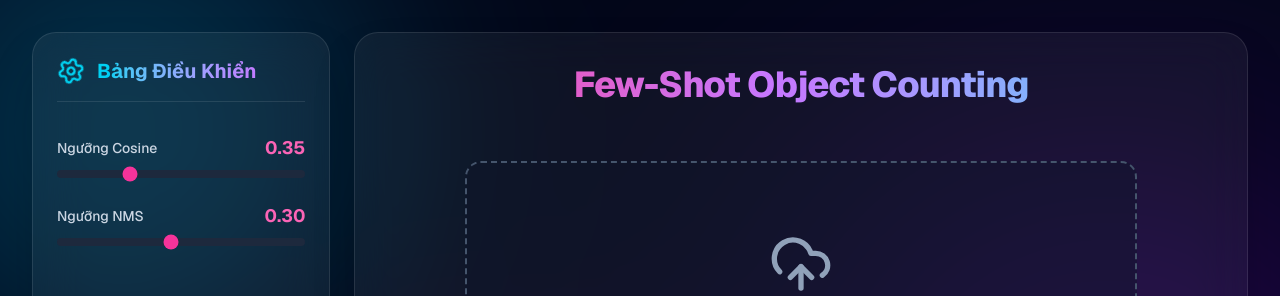
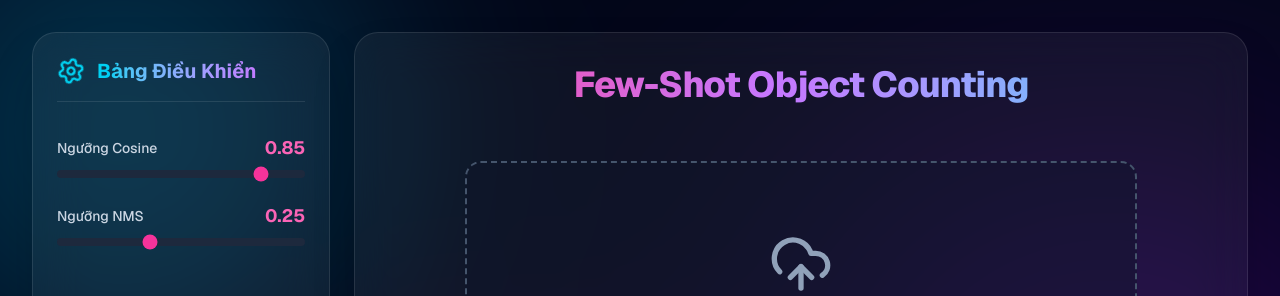
Before and after one commit to Quandinh030106/ZSC-using-MLP-w-Vector-Search, a Next.js app in the folder web_frontend/: page / in a window 1280 px wide. Shown: the top 296 px of the page. Built offline with nearby package versions, Linux system fonts and the light colour scheme.

Commit message:
Update page.js

```diff
--- a/web_frontend/src/app/page.js
+++ b/web_frontend/src/app/page.js
@@ -7,8 +7,8 @@ import 'react-image-crop/dist/ReactCrop.css';
 
 export default function ZeroShotCountingApp() {
   // --- STATES GIAO DIỆN & THÔNG SỐ ---
-  const [cosineThreshold, setCosineThreshold] = useState(0.35); // Ngưỡng chuẩn cho PCA
-  const [nmsThreshold, setNmsThreshold] = useState(0.30); // Tránh đè lên nhau quá nhiều
+  const [cosineThreshold, setCosineThreshold] = useState(0.85);
+  const [nmsThreshold, setNmsThreshold] = useState(0.25);
 
   // --- STATES XỬ LÝ ẢNH & VẼ BOX ---
   const [isDragging, setIsDragging] = useState(false);
```
